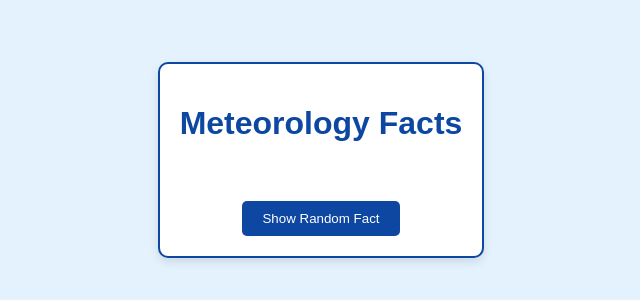
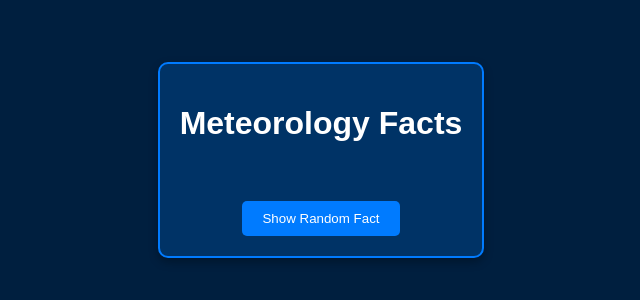
Before and after one commit to RavinduThilina222/metholo_facts_01, a plain HTML site: page index.html in a window 1280 px wide. Shown: the part 240-540 px from the top of the page, without its empty margins (319-959 px from the left). Drawn offline with Linux system fonts and the light colour scheme.

Commit message:
Update index.html
add dark blue theme

```diff
--- a/index.html
+++ b/index.html
@@ -7,8 +7,8 @@
     <style>
         body {
             font-family: Arial, sans-serif;
-            background-color: #e3f2fd; /* Light blue background */
-            color: #0d47a1; /* Dark blue text */
+            background-color: #001f3f; /* Dark blue background */
+            color: #ffffff; /* White text */
             display: flex;
             justify-content: center;
             align-items: center;
@@ -18,15 +18,15 @@
 
         .container {
             text-align: center;
-            border: 2px solid #0d47a1; /* Dark blue border */
+            border: 2px solid #007bff; /* Light blue border */
             border-radius: 10px;
             padding: 20px;
-            background-color: #ffffff; /* White background for the container */
-            box-shadow: 0 4px 10px rgba(0, 0, 0, 0.1);
+            background-color: #003366; /* Darker blue for the container */
+            box-shadow: 0 4px 10px rgba(0, 0, 0, 0.3);
         }
 
         button {
-            background-color: #0d47a1; /* Dark blue button */
+            background-color: #007bff; /* Light blue button */
             color: white;
             border: none;
             border-radius: 5px;
@@ -36,7 +36,7 @@
         }
 
         button:hover {
-            background-color: #1976d2; /* Lighter blue on hover */
+            background-color: #0056b3; /* Darker blue on hover */
         }
 
         #factDisplay {
```
